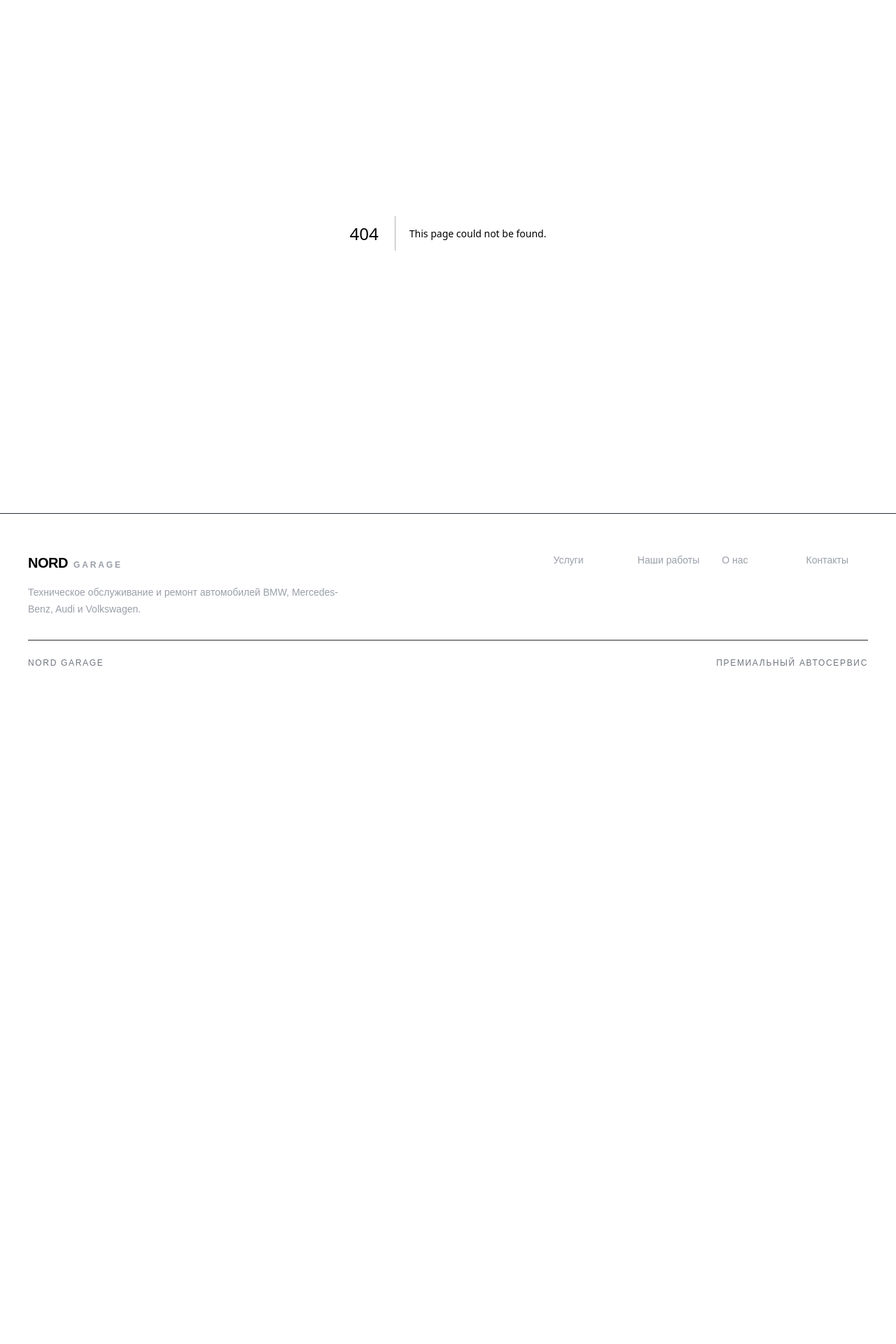
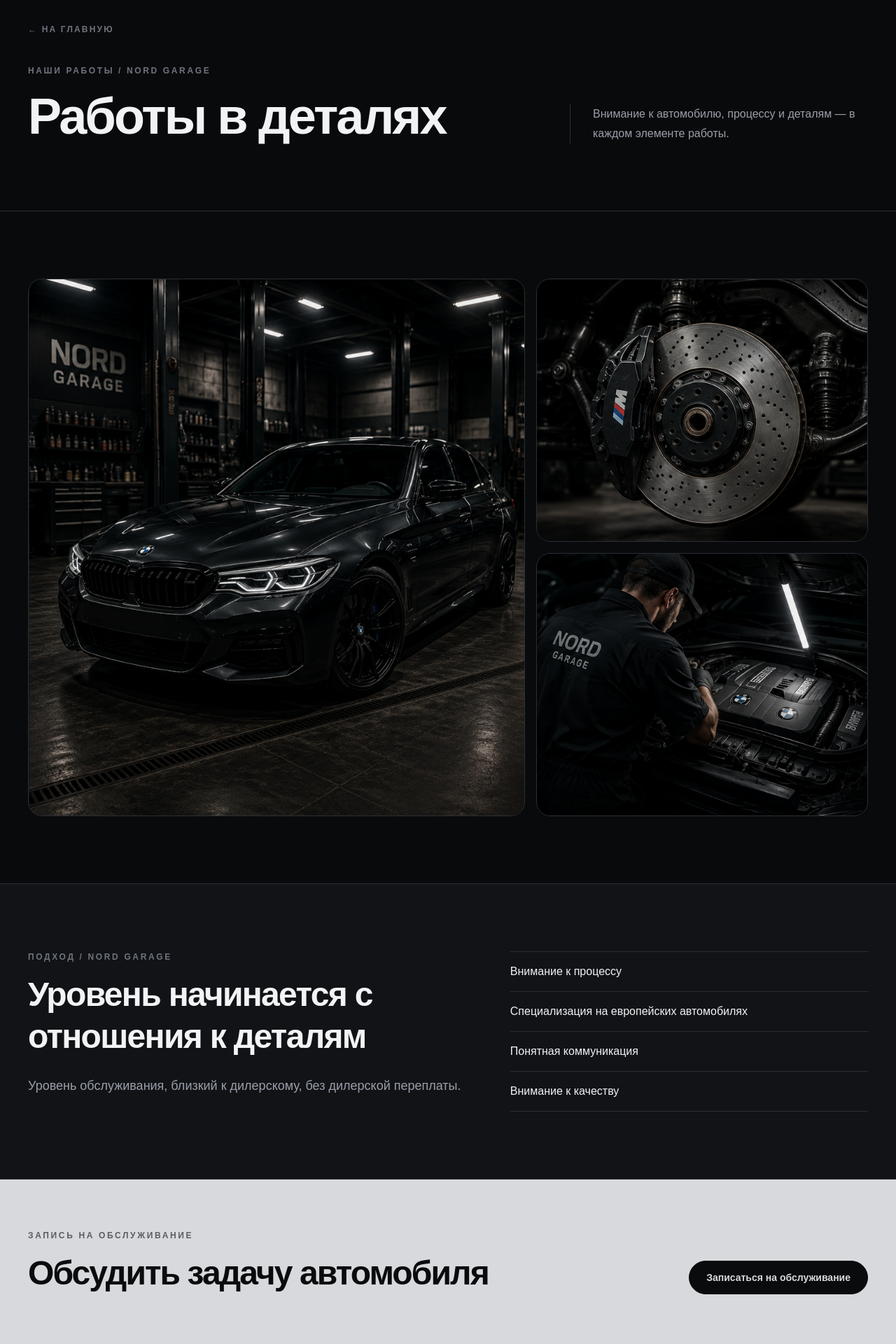
Before and after one commit to lenivetsmebro-stack/nord-garage, a Next.js app: page /works in a window 1280 px wide. Before the commit this address had no page. Shown: the part 140-2060 px from the top of the page at 70% size. Before the commit the page ends 1151 px from the top, so only its background shows below. Built offline with nearby package versions, Linux system fonts and the light colour scheme.

Commit message:
NORD GARAGE: add works page

```diff
--- /dev/null
+++ b/app/works/page.tsx
@@ -0,0 +1,123 @@
+import type { Metadata } from "next";
+import Link from "next/link";
+import { Button } from "@/components/ui/button";
+import { Container } from "@/components/ui/container";
+import { WorkVisual } from "@/components/works/work-visual";
+import { workVisuals } from "@/config/works";
+
+export const metadata: Metadata = {
+  title: "Наши работы",
+  description:
+    "Визуальная подборка NORD GARAGE о внимании к автомобилю, процессу и деталям.",
+};
+
+const approach = [
+  "Внимание к процессу",
+  "Специализация на европейских автомобилях",
+  "Понятная коммуникация",
+  "Внимание к качеству",
+];
+
+export default function WorksPage() {
+  return (
+    <>
+      <section className="border-b border-line py-12 sm:py-16 lg:py-24">
+        <Container>
+          <Link
+            className="inline-flex text-xs font-semibold uppercase tracking-[0.18em] text-subtle transition-colors duration-300 hover:text-foreground"
+            href="/"
+          >
+            ← На главную
+          </Link>
+          <div className="mt-8 grid gap-8 sm:mt-10 sm:gap-10 lg:grid-cols-[1.25fr_0.75fr] lg:items-end lg:gap-16">
+            <div>
+              <p className="text-xs font-semibold uppercase tracking-[0.22em] text-subtle">
+                Наши работы / NORD GARAGE
+              </p>
+              <h1 className="mt-5 max-w-4xl text-4xl font-semibold leading-[1.05] tracking-[-0.04em] sm:text-6xl lg:text-7xl">
+                Работы в деталях
+              </h1>
+            </div>
+            <p className="border-t border-line pt-6 text-base leading-7 text-muted lg:border-l lg:border-t-0 lg:pl-8 lg:pt-0">
+              Внимание к автомобилю, процессу и деталям — в каждом элементе
+              работы.
+            </p>
+          </div>
+        </Container>
+      </section>
+
+      <section className="py-12 sm:py-16 lg:py-24">
+        <Container>
+          <ul className="grid min-w-0 gap-3 md:grid-cols-2 md:gap-4 lg:h-[44rem] lg:grid-cols-[3fr_2fr] lg:grid-rows-2 xl:h-[48rem]">
+            {workVisuals.map((visual, index) => (
+              <li
+                key={visual.src}
+                className={
+                  index === 0
+                    ? "min-w-0 md:col-span-2 lg:col-span-1 lg:row-span-2"
+                    : "min-w-0"
+                }
+              >
+                <WorkVisual
+                  className={
+                    index === 0
+                      ? "h-full md:aspect-[16/10] lg:aspect-auto"
+                      : "h-full lg:aspect-auto"
+                  }
+                  visual={visual}
+                />
+              </li>
+            ))}
+          </ul>
+        </Container>
+      </section>
+
+      <section className="border-y border-line bg-surface py-12 sm:py-16 lg:py-24">
+        <Container className="grid gap-8 sm:gap-10 lg:grid-cols-[1.1fr_0.9fr] lg:gap-16">
+          <div>
+            <p className="text-xs font-semibold uppercase tracking-[0.22em] text-subtle">
+              Подход / NORD GARAGE
+            </p>
+            <h2 className="mt-4 max-w-3xl text-3xl font-semibold leading-tight tracking-[-0.035em] sm:text-5xl">
+              Уровень начинается с отношения к деталям
+            </h2>
+            <p className="mt-6 max-w-2xl text-base leading-7 text-muted sm:text-lg sm:leading-8">
+              Уровень обслуживания, близкий к дилерскому, без дилерской
+              переплаты.
+            </p>
+          </div>
+          <ul className="border-t border-line">
+            {approach.map((item) => (
+              <li
+                key={item}
+                className="border-b border-line py-4 text-sm font-medium sm:text-base"
+              >
+                {item}
+              </li>
+            ))}
+          </ul>
+        </Container>
+      </section>
+
+      <section className="border-b border-line bg-accent py-14 text-accent-foreground sm:py-18">
+        <Container className="flex flex-col gap-7 lg:flex-row lg:items-end lg:justify-between">
+          <div>
+            <p className="text-xs font-semibold uppercase tracking-[0.22em] opacity-60">
+              Запись на обслуживание
+            </p>
+            <h2 className="mt-4 max-w-3xl text-3xl font-semibold leading-tight tracking-[-0.04em] sm:text-5xl">
+              Обсудить задачу автомобиля
+            </h2>
+          </div>
+          <Button
+            className="w-full sm:w-auto"
+            href="/#booking-preview"
+            variant="inverse"
+          >
+            Записаться на обслуживание
+          </Button>
+        </Container>
+      </section>
+    </>
+  );
+}
--- a/components/layout/footer.tsx
+++ b/components/layout/footer.tsx
@@ -4,7 +4,7 @@ import { Logo } from "@/components/ui/logo";
 
 const footerLinks = [
   { href: "/#services", label: "Услуги" },
-  { href: "/#works", label: "Наши работы" },
+  { href: "/works", label: "Наши работы" },
   { href: "/#about", label: "О нас" },
   { href: "/#contacts", label: "Контакты" },
 ];
--- a/components/layout/navigation.tsx
+++ b/components/layout/navigation.tsx
@@ -3,7 +3,7 @@ import Link from "next/link";
 const navigation = [
   { href: "/", label: "Главная" },
   { href: "/#services", label: "Услуги" },
-  { href: "/#works", label: "Наши работы" },
+  { href: "/works", label: "Наши работы" },
   { href: "/#about", label: "О нас" },
   { href: "/#contacts", label: "Контакты" },
 ];
--- a/components/sections/works-preview.tsx
+++ b/components/sections/works-preview.tsx
@@ -1,31 +1,7 @@
-import Image from "next/image";
 import { Container } from "@/components/ui/container";
 import { SectionHeading } from "@/components/ui/section-heading";
-
-const galleryImages = [
-  {
-    alt: "Чёрный BMW в пространстве автосервиса",
-    className:
-      "aspect-[4/5] md:col-span-2 md:aspect-[16/10] lg:col-span-1 lg:row-span-2 lg:aspect-auto",
-    imageClassName: "object-cover object-[52%_54%] md:object-[50%_62%]",
-    sizes: "(min-width: 1024px) 58vw, (min-width: 768px) 100vw, 100vw",
-    src: "/images/works/nord-garage-bmw.png",
-  },
-  {
-    alt: "Тормозная система автомобиля крупным планом",
-    className: "aspect-[4/3] lg:aspect-auto",
-    imageClassName: "object-cover object-center",
-    sizes: "(min-width: 1024px) 38vw, (min-width: 768px) 50vw, 100vw",
-    src: "/images/works/nord-garage-brakes.png",
-  },
-  {
-    alt: "Механик работает в моторном отсеке автомобиля",
-    className: "aspect-[4/3] lg:aspect-auto",
-    imageClassName: "object-cover object-[48%_center]",
-    sizes: "(min-width: 1024px) 38vw, (min-width: 768px) 50vw, 100vw",
-    src: "/images/works/nord-garage-mechanic.png",
-  },
-];
+import { WorkVisual } from "@/components/works/work-visual";
+import { workVisuals } from "@/config/works";
 
 export function WorksPreview() {
   return (
@@ -37,28 +13,24 @@ export function WorksPreview() {
           title="Работы в деталях"
         />
         <ul className="mt-10 grid min-w-0 gap-3 md:grid-cols-2 md:gap-4 lg:h-[42rem] lg:grid-cols-[3fr_2fr] lg:grid-rows-2 xl:h-[46rem]">
-          {galleryImages.map((image, index) => (
+          {workVisuals.map((visual, index) => (
             <li
-              key={image.src}
-              className={`group relative min-w-0 overflow-hidden rounded-card border border-line bg-surface ${image.className}`}
+              key={visual.src}
+              className={
+                index === 0
+                  ? "min-w-0 md:col-span-2 lg:col-span-1 lg:row-span-2"
+                  : "min-w-0"
+              }
             >
-              <Image
-                alt={image.alt}
-                className={`transition-transform duration-500 group-hover:scale-[1.015] ${image.imageClassName}`}
-                fill
-                sizes={image.sizes}
-                src={image.src}
+              <WorkVisual
+                className={
+                  index === 0
+                    ? "h-full md:aspect-[16/10] lg:aspect-auto"
+                    : "h-full lg:aspect-auto"
+                }
+                index={index}
+                visual={visual}
               />
-              <div
-                aria-hidden="true"
-                className="absolute inset-0 bg-gradient-to-t from-black/25 via-transparent to-black/5"
-              />
-              <span
-                aria-hidden="true"
-                className="absolute bottom-4 right-4 text-[0.65rem] font-semibold tracking-[0.2em] text-white/55 sm:bottom-5 sm:right-5"
-              >
-                {String(index + 1).padStart(2, "0")}
-              </span>
             </li>
           ))}
         </ul>
--- /dev/null
+++ b/components/works/work-visual.tsx
@@ -0,0 +1,45 @@
+import Image from "next/image";
+import type { WorkVisual as WorkVisualData } from "@/config/works";
+
+type WorkVisualProps = {
+  className?: string;
+  index?: number;
+  visual: WorkVisualData;
+};
+
+const layoutClasses = {
+  landscape: "aspect-[4/3]",
+  portrait: "aspect-[4/5]",
+} satisfies Record<WorkVisualData["layout"], string>;
+
+export function WorkVisual({
+  className = "",
+  index,
+  visual,
+}: WorkVisualProps) {
+  return (
+    <div
+      className={`group relative min-w-0 overflow-hidden rounded-card border border-line bg-surface ${layoutClasses[visual.layout]} ${className}`}
+    >
+      <Image
+        alt={visual.alt}
+        className={`object-cover transition-transform duration-500 group-hover:scale-[1.015] ${visual.objectPosition}`}
+        fill
+        sizes={visual.sizes}
+        src={visual.src}
+      />
+      <div
+        aria-hidden="true"
+        className="absolute inset-0 bg-gradient-to-t from-black/25 via-transparent to-black/5"
+      />
+      {index === undefined ? null : (
+        <span
+          aria-hidden="true"
+          className="absolute bottom-4 right-4 text-[0.65rem] font-semibold tracking-[0.2em] text-white/55 sm:bottom-5 sm:right-5"
+        >
+          {String(index + 1).padStart(2, "0")}
+        </span>
+      )}
+    </div>
+  );
+}
--- /dev/null
+++ b/config/works.ts
@@ -0,0 +1,33 @@
+export type WorkVisualLayout = "portrait" | "landscape";
+
+export type WorkVisual = {
+  alt: string;
+  layout: WorkVisualLayout;
+  objectPosition: string;
+  sizes: string;
+  src: string;
+};
+
+export const workVisuals: readonly WorkVisual[] = [
+  {
+    src: "/images/works/nord-garage-bmw.png",
+    alt: "Чёрный автомобиль в пространстве автосервиса",
+    objectPosition: "object-[52%_54%] md:object-[50%_62%]",
+    sizes: "(min-width: 1024px) 58vw, (min-width: 768px) 100vw, 100vw",
+    layout: "portrait",
+  },
+  {
+    src: "/images/works/nord-garage-brakes.png",
+    alt: "Тормозная система автомобиля крупным планом",
+    objectPosition: "object-center",
+    sizes: "(min-width: 1024px) 38vw, (min-width: 768px) 50vw, 100vw",
+    layout: "landscape",
+  },
+  {
+    src: "/images/works/nord-garage-mechanic.png",
+    alt: "Механик работает в моторном отсеке автомобиля",
+    objectPosition: "object-[48%_center]",
+    sizes: "(min-width: 1024px) 38vw, (min-width: 768px) 50vw, 100vw",
+    layout: "landscape",
+  },
+];
```
